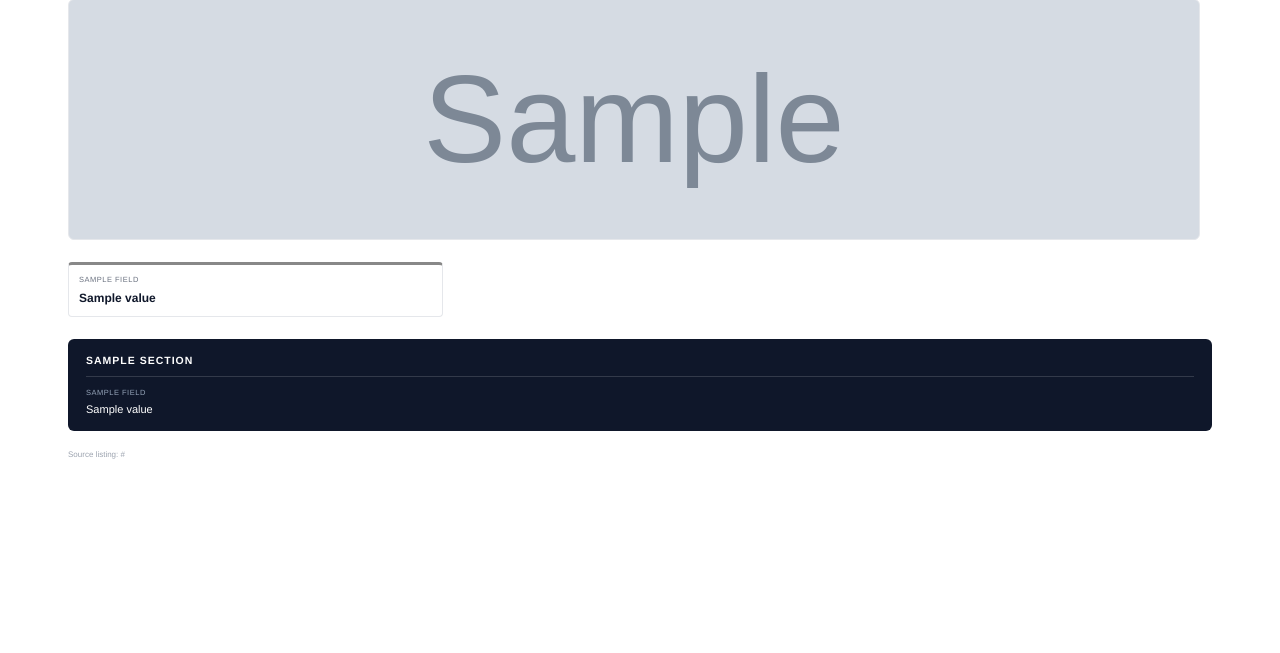
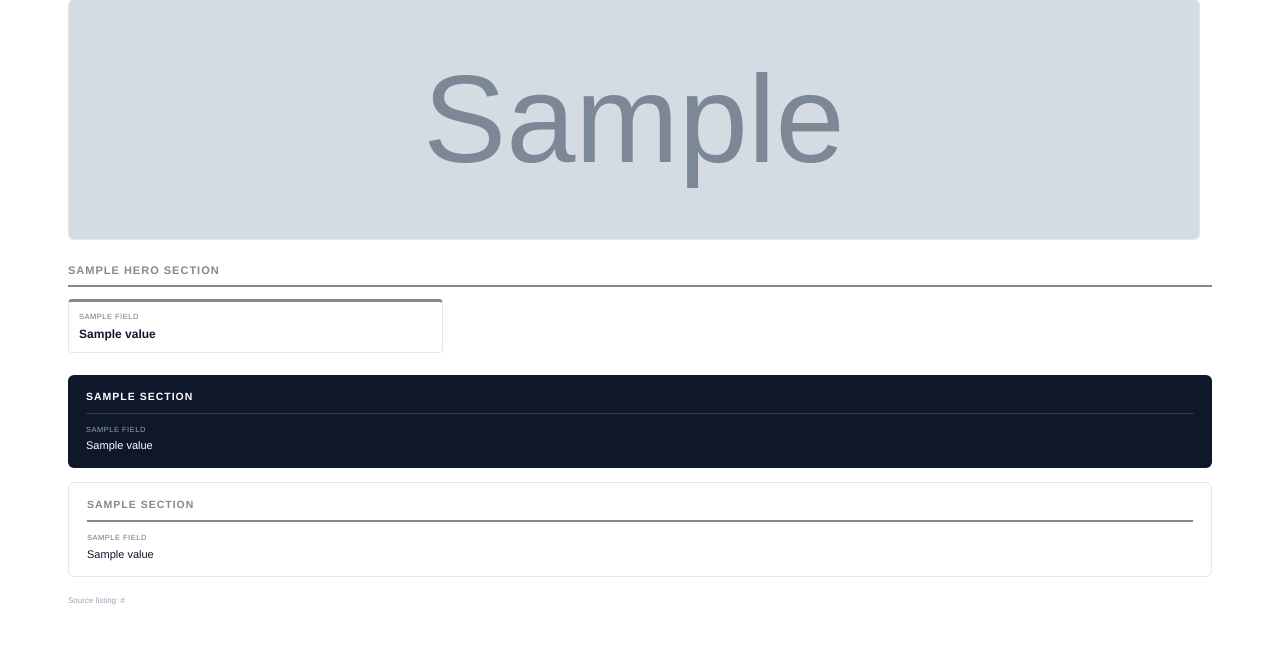
Before and after one commit to NihilSD/agent1, a Python web app: template templates/spec_sheet.html in a window 1280 px wide. Shown: the part 196-849 px from the top of the page. Before the commit the page ends 655 px from the top, so only its background shows below. Run offline with Jinja, Linux system fonts and the light colour scheme; the template is opened without the code that fills it: most values are stand-ins (such as "Sample title", 1, 10 or a date in 2020); grey boxes marked "Sample" are stand-in pictures.

Commit message:
Bring generated layout closer to typical spec-sheet templates
Label the key-specs card grid with its own section heading (it was
rendering unlabeled), and only render the first non-hero section as
a dark accent panel -- the rest render as clean bordered white
sections with a colored heading underline instead of a wall of
stacked navy boxes, matching the light/dark visual rhythm seen in
typical reference spec sheets more closely.

Co-Authored-By: Claude Sonnet 5 <noreply@anthropic.com>
Claude-Session: https://claude.ai/code/session_01EuH7XwbcovVbTPMvrUG9dL

```diff
--- a/templates/spec_sheet.html
+++ b/templates/spec_sheet.html
@@ -111,6 +111,16 @@
     .hero-thumbs .img-cover:last-child {
         margin-bottom: 0;
     }
+    .section-heading {
+        text-transform: uppercase;
+        letter-spacing: 1px;
+        font-size: 11px;
+        font-weight: bold;
+        color: {{ primary_color }};
+        border-bottom: 2px solid {{ primary_color }};
+        padding-bottom: 6px;
+        margin-bottom: 12px;
+    }
     .card-grid {
         display: grid;
         grid-template-columns: repeat(3, 1fr);
@@ -183,6 +193,47 @@
         color: #64748B;
         font-style: italic;
     }
+    .light-panel {
+        background: #ffffff;
+        border: 1px solid #E5E7EB;
+        border-radius: 6px;
+        padding: 14px 18px;
+        margin-bottom: 14px;
+        break-inside: avoid;
+    }
+    .light-panel h2 {
+        font-family: "{{ heading_font }}", "Helvetica Neue", Arial, sans-serif;
+        text-transform: uppercase;
+        letter-spacing: 1px;
+        font-size: 10.5px;
+        color: {{ primary_color }};
+        margin: 0 0 10px 0;
+        padding-bottom: 8px;
+        border-bottom: 2px solid {{ primary_color }};
+    }
+    .light-panel .field-grid {
+        display: grid;
+        grid-template-columns: 1fr 1fr;
+        gap: 8px 24px;
+    }
+    .light-panel .field {
+        break-inside: avoid;
+    }
+    .light-panel .field .label {
+        text-transform: uppercase;
+        letter-spacing: 0.5px;
+        font-size: 7.5px;
+        color: #6B7280;
+        margin-bottom: 2px;
+    }
+    .light-panel .field .value {
+        font-size: 11px;
+        color: #0F172A;
+    }
+    .light-panel .field .value.na {
+        color: #9CA3AF;
+        font-style: italic;
+    }
     .footer-note {
         margin-top: 18px;
         font-size: 8px;
@@ -228,6 +279,7 @@
         {% endif %}
 
         {% if hero_section %}
+        <div class="section-heading">{{ hero_section.name }}</div>
         <div class="card-grid">
             {% for label, value in hero_section.fields.items() %}
             <div class="card">
@@ -238,8 +290,22 @@
         </div>
         {% endif %}
 
-        {% for section in rest_sections %}
+        {% if rest_sections %}
         <div class="panel">
+            <h2>{{ rest_sections[0].name }}</h2>
+            <div class="field-grid">
+                {% for label, value in rest_sections[0].fields.items() %}
+                <div class="field">
+                    <div class="label">{{ label }}</div>
+                    <div class="value{{ ' na' if value == 'N/A' else '' }}">{{ value }}</div>
+                </div>
+                {% endfor %}
+            </div>
+        </div>
+        {% endif %}
+
+        {% for section in rest_sections[1:] %}
+        <div class="light-panel">
             <h2>{{ section.name }}</h2>
             <div class="field-grid">
                 {% for label, value in section.fields.items() %}
```
